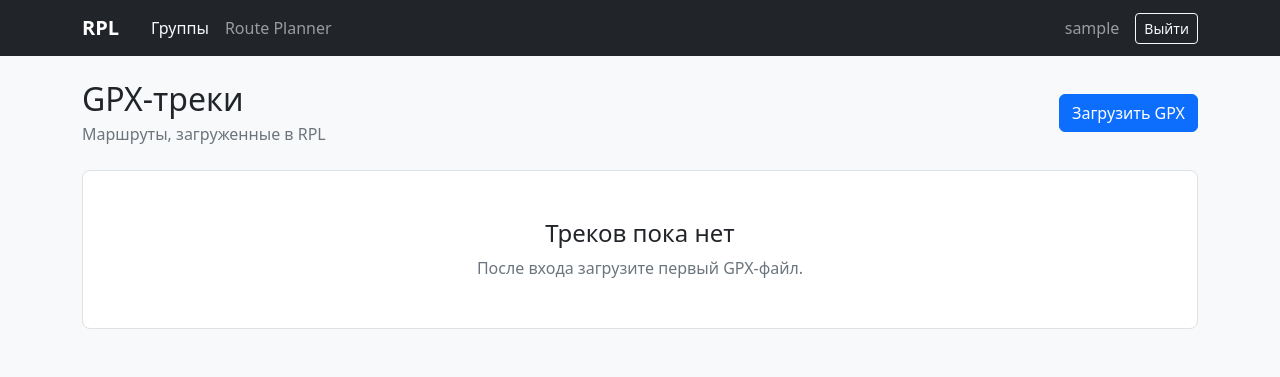
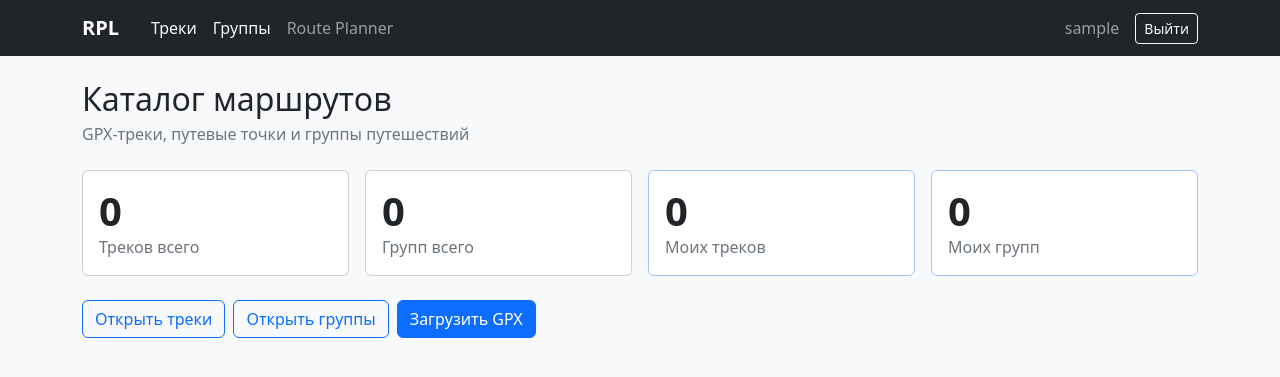
Before and after one commit to dichlofos/rpl, a Django app: page / in a window 1280 px wide. Shown: the top 377 px of the page. Run offline with Django 5.2, Linux system fonts and the light colour scheme; the visitor is signed in with stand-in values (Sample User, id 1); data that the repository does not hold is empty; parts of the project's set-up code (start-up, migrations or seed data) failed here and were passed over.

Commit message:
Add catalog dashboard and explicit track navigation

```diff
--- a/rpl/settings.py
+++ b/rpl/settings.py
@@ -112,8 +112,8 @@ MEDIA_ROOT = BASE_DIR / "media"
 DEFAULT_AUTO_FIELD = "django.db.models.BigAutoField"
 
 LOGIN_URL = "login"
-LOGIN_REDIRECT_URL = "tracks:list"
-LOGOUT_REDIRECT_URL = "tracks:list"
+LOGIN_REDIRECT_URL = "tracks:dashboard"
+LOGOUT_REDIRECT_URL = "tracks:dashboard"
 
 OSM_TILE_URL = os.getenv("OSM_TILE_URL", "https://tile.openstreetmap.org/{z}/{x}/{y}.png")
 OSM_ATTRIBUTION = os.getenv("OSM_ATTRIBUTION", "&copy; OpenStreetMap contributors")
--- a/static/css/rpl.css
+++ b/static/css/rpl.css
@@ -1,6 +1,8 @@
 body { min-height: 100vh; }
 .track-card { transition: transform .15s ease, box-shadow .15s ease; }
 .track-card:hover { transform: translateY(-2px); box-shadow: 0 .5rem 1rem rgb(0 0 0 / 10%); }
+.dashboard-stat { transition: border-color .15s ease, box-shadow .15s ease; }
+.dashboard-stat[href]:hover { border-color: var(--bs-primary); box-shadow: 0 .25rem .75rem rgb(0 0 0 / 8%); }
 .track-table tbody tr { position: relative; }
 .track-table tbody tr:hover th,
 .track-table tbody tr:hover td { --bs-table-bg-state: var(--bs-tertiary-bg); }
--- a/templates/base.html
+++ b/templates/base.html
@@ -7,13 +7,14 @@
   <title>{% block title %}RPL{% endblock %}</title>
   <link rel="icon" type="image/svg+xml" href="{% static 'favicon.svg' %}">
   <link href="https://cdn.jsdelivr.net/npm/bootstrap@5.3.8/dist/css/bootstrap.min.css" rel="stylesheet">
-  <link href="{% static 'css/rpl.css' %}?v=waypoints-1" rel="stylesheet">
+  <link href="{% static 'css/rpl.css' %}?v=dashboard-1" rel="stylesheet">
   {% block extra_head %}{% endblock %}
 </head>
 <body class="bg-body-tertiary">
   <nav class="navbar navbar-expand bg-dark" data-bs-theme="dark">
     <div class="container gap-3">
-      <a class="navbar-brand fw-semibold" href="{% url 'tracks:list' %}">RPL</a>
+      <a class="navbar-brand fw-semibold" href="{% url 'tracks:dashboard' %}">RPL</a>
+      <a class="nav-link text-light" href="{% url 'tracks:list' %}">Треки</a>
       <a class="nav-link text-light" href="{% url 'tracks:group-list' %}">Группы</a>
       <span class="navbar-text d-none d-sm-inline me-auto">Route Planner</span>
       {% if user.is_authenticated %}
--- /dev/null
+++ b/tracks/templates/tracks/dashboard.html
@@ -0,0 +1,55 @@
+{% extends "base.html" %}
+
+{% block title %}RPL — каталог маршрутов{% endblock %}
+
+{% block content %}
+<div class="mb-4">
+  <h1 class="h2 mb-1">Каталог маршрутов</h1>
+  <p class="text-secondary mb-0">GPX-треки, путевые точки и группы путешествий</p>
+</div>
+
+<div class="row g-3 mb-4">
+  <div class="col-sm-6{% if user.is_authenticated %} col-lg-3{% endif %}">
+    <a class="card dashboard-stat h-100 text-decoration-none" href="{% url 'tracks:list' %}">
+      <div class="card-body">
+        <div class="display-6 fw-semibold text-body">{{ tracks_count }}</div>
+        <div class="text-secondary">Треков всего</div>
+      </div>
+    </a>
+  </div>
+  <div class="col-sm-6{% if user.is_authenticated %} col-lg-3{% endif %}">
+    <a class="card dashboard-stat h-100 text-decoration-none" href="{% url 'tracks:group-list' %}">
+      <div class="card-body">
+        <div class="display-6 fw-semibold text-body">{{ groups_count }}</div>
+        <div class="text-secondary">Групп всего</div>
+      </div>
+    </a>
+  </div>
+  {% if user.is_authenticated %}
+    <div class="col-sm-6 col-lg-3">
+      <div class="card dashboard-stat h-100 border-primary-subtle">
+        <div class="card-body">
+          <div class="display-6 fw-semibold">{{ my_tracks_count }}</div>
+          <div class="text-secondary">Моих треков</div>
+        </div>
+      </div>
+    </div>
+    <div class="col-sm-6 col-lg-3">
+      <div class="card dashboard-stat h-100 border-primary-subtle">
+        <div class="card-body">
+          <div class="display-6 fw-semibold">{{ my_groups_count }}</div>
+          <div class="text-secondary">Моих групп</div>
+        </div>
+      </div>
+    </div>
+  {% endif %}
+</div>
+
+<div class="d-flex flex-wrap gap-2">
+  <a class="btn btn-outline-primary" href="{% url 'tracks:list' %}">Открыть треки</a>
+  <a class="btn btn-outline-primary" href="{% url 'tracks:group-list' %}">Открыть группы</a>
+  {% if user.is_authenticated %}
+    <a class="btn btn-primary" href="{% url 'tracks:upload' %}">Загрузить GPX</a>
+  {% endif %}
+</div>
+{% endblock %}
--- a/tracks/urls.py
+++ b/tracks/urls.py
@@ -5,7 +5,8 @@ from . import group_views, views
 app_name = "tracks"
 
 urlpatterns = [
-    path("", views.track_list, name="list"),
+    path("", views.dashboard, name="dashboard"),
+    path("tracks/", views.track_list, name="list"),
     path("tracks/upload/", views.track_upload, name="upload"),
     path("tracks/<uuid:public_id>/", views.track_detail, name="detail"),
     path("tracks/<uuid:public_id>/geojson/", views.track_geojson, name="geojson"),
--- a/tracks/views.py
+++ b/tracks/views.py
@@ -18,7 +18,7 @@ from regions.models import TrackRegion
 from .archive_services import restore_original
 from .forms import GroupChoiceForm, TrackUploadForm
 from .group_services import assign_track
-from .models import Track
+from .models import Track, TrackGroup
 from .permissions import can_manage, require_manage
 from .services import InvalidGPX, edit_gpx
 
@@ -28,6 +28,19 @@ def with_primary_regions(queryset):
     return queryset.prefetch_related(
         Prefetch("region_links", queryset=primary_regions, to_attr="primary_regions")
     )
+
+
+def dashboard(request):
+    context = {
+        "tracks_count": Track.objects.count(),
+        "groups_count": TrackGroup.objects.count(),
+    }
+    if request.user.is_authenticated:
+        context.update(
+            my_tracks_count=Track.objects.filter(owner=request.user).count(),
+            my_groups_count=TrackGroup.objects.filter(owner=request.user).count(),
+        )
+    return render(request, "tracks/dashboard.html", context)
 
 
 def track_list(request):
```
Also changed, not shown: tracks/tests/test_tracks.py (+27 -1 lines), README.md.
